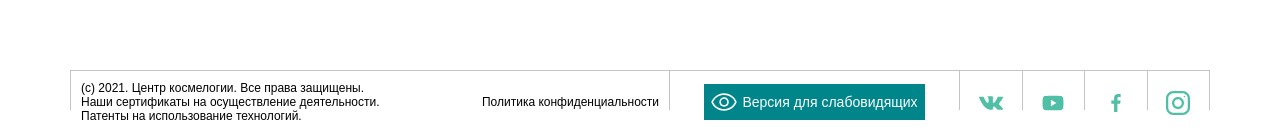
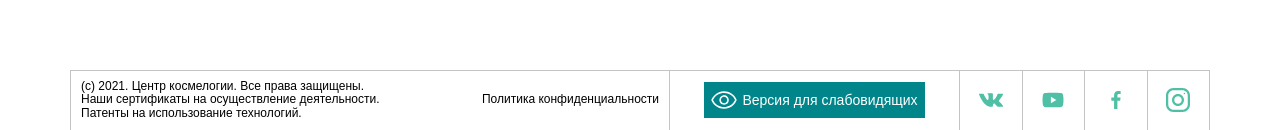
Before and after one commit to Alexandr-oss/Test_Project, a plain HTML site: page index.html in a window 1280 px wide. Shown: the part 2802-2932 px from the top of the page. Drawn offline with Linux system fonts and the light colour scheme; files whose address does not match are found by name.

Commit message:
fix: footer

```diff
--- a/sass/blocks/_footer.sass
+++ b/sass/blocks/_footer.sass
@@ -7,10 +7,10 @@
       display: flex
       align-items: center
       justify-content: center
-      padding-top: 25px
       height: 40px
+      border-top: 1px solid #c4c4c4
       border-right: 1px solid #c4c4c4
-      border-top: 1px solid #c4c4c4
+      height: 60px
       &--text
         border-left: 1px solid #c4c4c4
         font-style: normal
```
Also changed, not shown: css/style.css, 1 other file.
